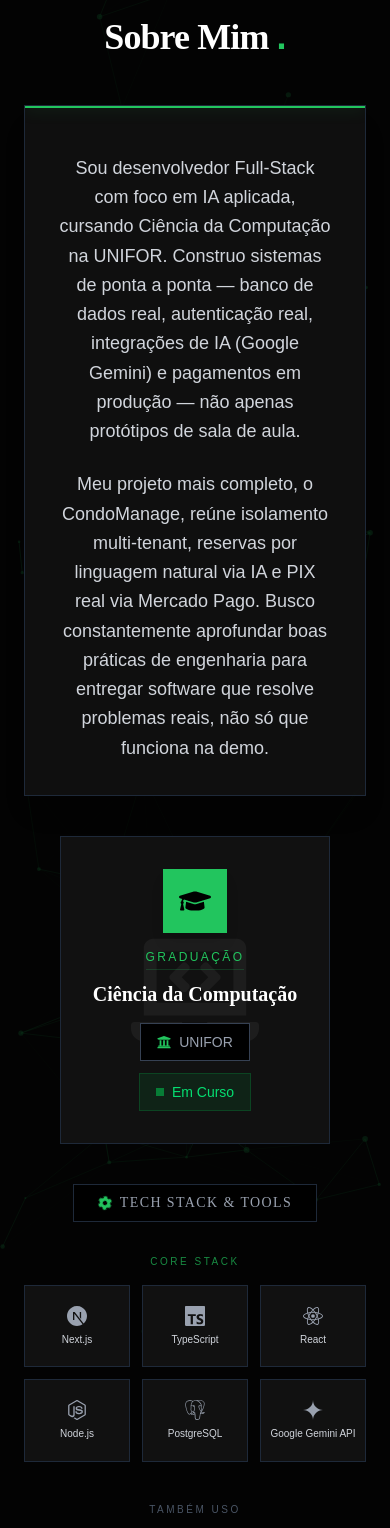
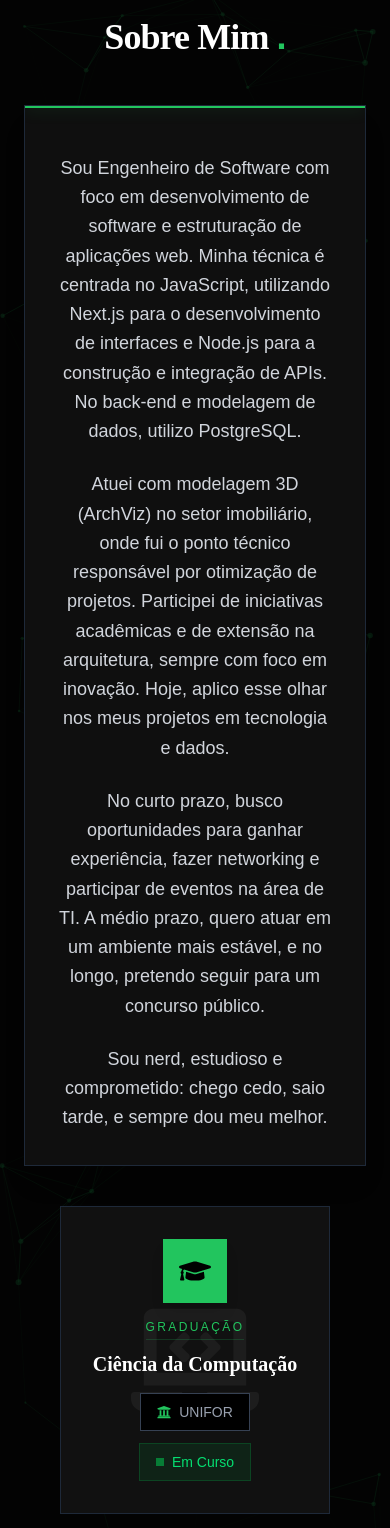
Before and after one commit to ACrush14/anderson-crush-dev, a Next.js app: page / in a window 390 px wide. Shown: the part 1231-2759 px from the top of the page. Built offline with nearby package versions, Linux system fonts and the light colour scheme.

Commit message:
feat: atualizar texto da seção Sobre Mim
Substitui a bio (PT) pelo texto fornecido, agora com 4 parágrafos:
stack técnica (JS/Next.js/Node.js/PostgreSQL), trajetória em ArchViz
no setor imobiliário, objetivos de curto/médio/longo prazo e um
parágrafo pessoal. Tradução EN em espelho.

```diff
--- a/src/components/About.tsx
+++ b/src/components/About.tsx
@@ -66,7 +66,9 @@ export default function About() {
                 <div className="absolute top-0 left-0 w-full h-[2px] bg-[#22C55E] shadow-[0_0_15px_rgba(34,197,94,0.4)]" />
                 <div className="max-w-3xl pt-4">
                   <p className="mb-6 text-lg text-gray-300 leading-relaxed font-sans text-center">{t.aboutText1}</p>
-                  <p className="text-lg text-gray-300 leading-relaxed font-sans text-center">{t.aboutText2}</p>
+                  <p className="mb-6 text-lg text-gray-300 leading-relaxed font-sans text-center">{t.aboutText2}</p>
+                  <p className="mb-6 text-lg text-gray-300 leading-relaxed font-sans text-center">{t.aboutText3}</p>
+                  <p className="text-lg text-gray-300 leading-relaxed font-sans text-center">{t.aboutText4}</p>
                 </div>
               </div>
             </RevealOnScroll>
--- a/src/contexts/LanguageContext.tsx
+++ b/src/contexts/LanguageContext.tsx
@@ -29,8 +29,10 @@ const translations = {
     aboutTitle: 'Sobre Mim',
     coreStackTitle: 'Core Stack',
     secondaryStackTitle: 'Também uso',
-    aboutText1: 'Sou desenvolvedor Full-Stack com foco em IA aplicada, cursando Ciência da Computação na UNIFOR. Construo sistemas de ponta a ponta — banco de dados real, autenticação real, integrações de IA (Google Gemini) e pagamentos em produção — não apenas protótipos de sala de aula.',
-    aboutText2: 'Meu projeto mais completo, o CondoManage, reúne isolamento multi-tenant, reservas por linguagem natural via IA e PIX real via Mercado Pago. Busco constantemente aprofundar boas práticas de engenharia para entregar software que resolve problemas reais, não só que funciona na demo.',
+    aboutText1: 'Sou Engenheiro de Software com foco em desenvolvimento de software e estruturação de aplicações web. Minha técnica é centrada no JavaScript, utilizando Next.js para o desenvolvimento de interfaces e Node.js para a construção e integração de APIs. No back-end e modelagem de dados, utilizo PostgreSQL.',
+    aboutText2: 'Atuei com modelagem 3D (ArchViz) no setor imobiliário, onde fui o ponto técnico responsável por otimização de projetos. Participei de iniciativas acadêmicas e de extensão na arquitetura, sempre com foco em inovação. Hoje, aplico esse olhar nos meus projetos em tecnologia e dados.',
+    aboutText3: 'No curto prazo, busco oportunidades para ganhar experiência, fazer networking e participar de eventos na área de TI. A médio prazo, quero atuar em um ambiente mais estável, e no longo, pretendo seguir para um concurso público.',
+    aboutText4: 'Sou nerd, estudioso e comprometido: chego cedo, saio tarde, e sempre dou meu melhor.',
     techSkills: 'Habilidades Técnicas',
     downloadCv: 'Download CV',
     coverLetter: 'Carta de Apresentação',
@@ -91,8 +93,10 @@ const translations = {
     aboutTitle: 'About Me',
     coreStackTitle: 'Core Stack',
     secondaryStackTitle: 'Also using',
-    aboutText1: "I'm a Full-Stack developer focused on applied AI, studying Computer Science at UNIFOR. I build end-to-end systems — real databases, real authentication, AI integrations (Google Gemini), and production payments — not just classroom prototypes.",
-    aboutText2: 'My most complete project, CondoManage, combines multi-tenant data isolation, natural-language AI booking, and real PIX payments via Mercado Pago. I constantly deepen engineering best practices to ship software that solves real problems, not just software that works in the demo.',
+    aboutText1: "I'm a Software Engineer focused on software development and structuring web applications. My technical foundation is centered on JavaScript, using Next.js to build interfaces and Node.js to build and integrate APIs. On the back-end and data modeling side, I use PostgreSQL.",
+    aboutText2: 'I worked with 3D modeling (ArchViz) in the real estate sector, where I was the technical point of contact responsible for project optimization. I took part in academic and extension initiatives in architecture, always with a focus on innovation. Today, I bring that same eye to my projects in technology and data.',
+    aboutText3: "In the short term, I'm looking for opportunities to gain experience, network, and take part in IT events. In the medium term, I want to work in a more stable environment, and in the long term, I plan to pursue a public-sector position.",
+    aboutText4: "I'm a nerd, studious and committed: I show up early, stay late, and always give my best.",
     techSkills: 'Technical Skills',
     downloadCv: 'Download CV',
     coverLetter: 'Cover Letter',
```
